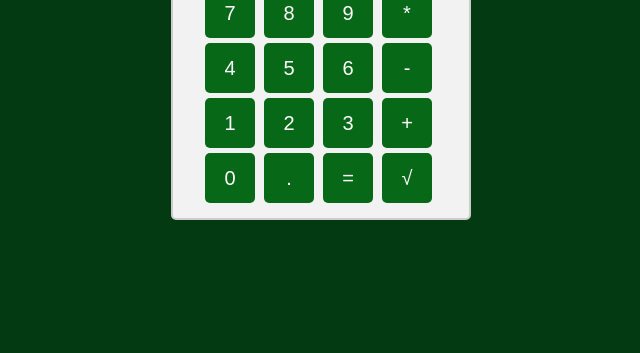
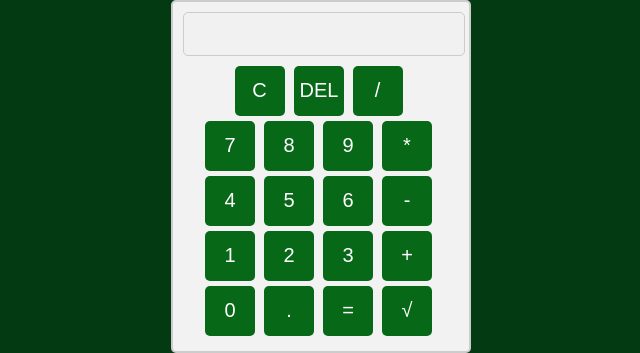
Before and after one commit to shiful133/html, a plain HTML site: page index.html in a window 1280 px wide. Shown: the part 712-1065 px from the top of the page, without its empty margins (319-959 px from the left). Before the commit the page ends 932 px from the top, so only its background shows below. Drawn offline with Linux system fonts and the light colour scheme.

Commit message:
Update index.html

```diff
--- a/index.html
+++ b/index.html
@@ -13,11 +13,10 @@
     <link rel="stylesheet" href="" />
     <style>
       body {
-        margin-top: auto;
+        margin: auto;
         display: flex;
         justify-content: center;
         align-items: center;
-        height: 100vh;
         background-color: #043a12;
       }
       table {
```
